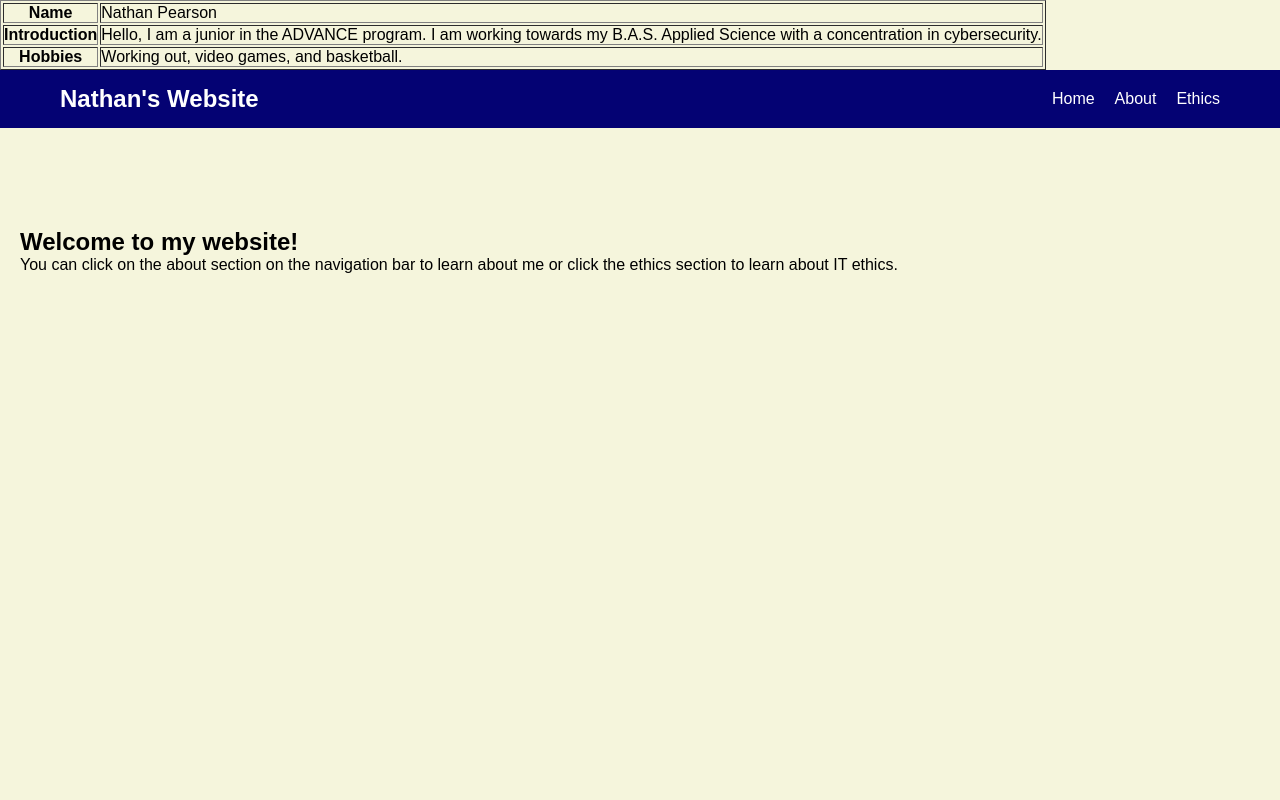
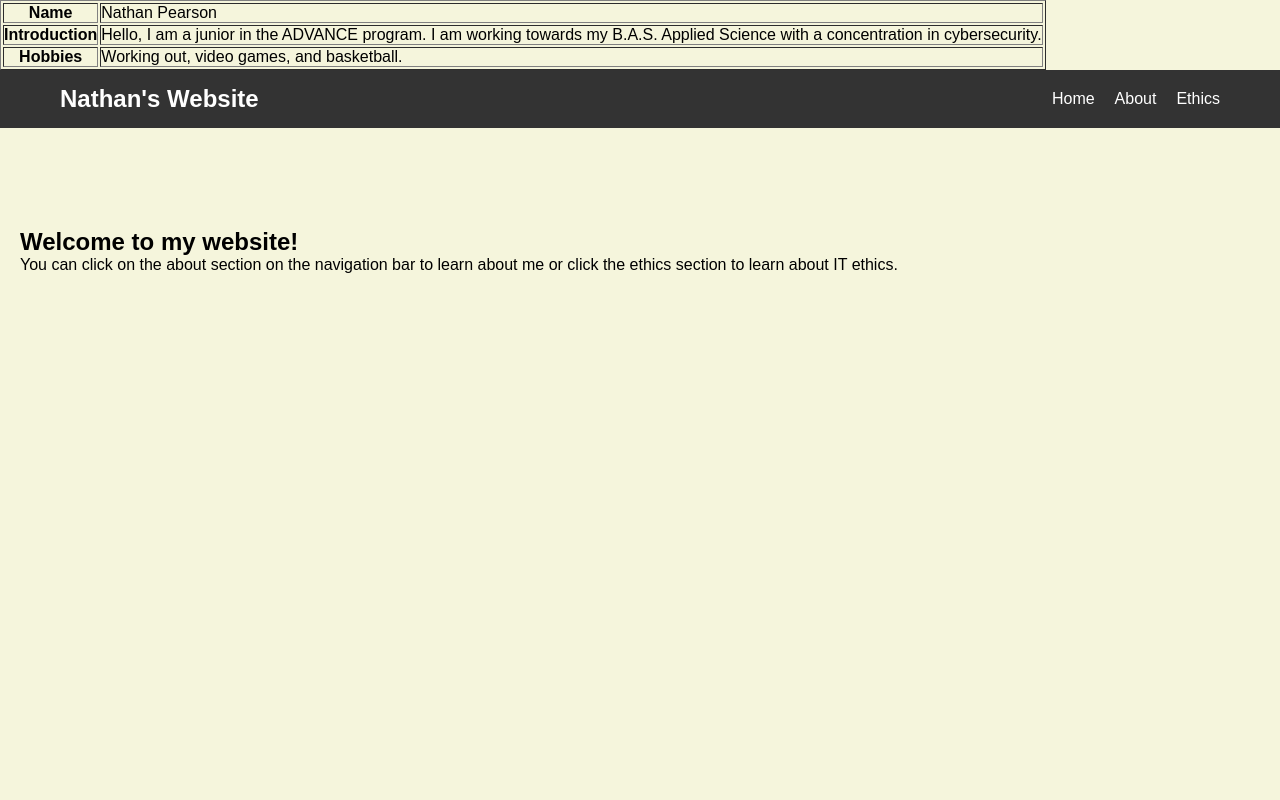
Before and after one commit to npearso/npearso.github.io, a plain HTML site: page index.html in a window 1280 px wide. Shown: the top 800 px of the page. Drawn offline with Linux system fonts and the light colour scheme.

Commit message:
Update styles.css

```diff
--- a/styles.css
+++ b/styles.css
@@ -10,7 +10,7 @@ body {
 }
 
 header {
-  background-color: #040273;
+  background-color: #333;
   padding: 15px 0;
   position: sticky;
   top: 0;
```
